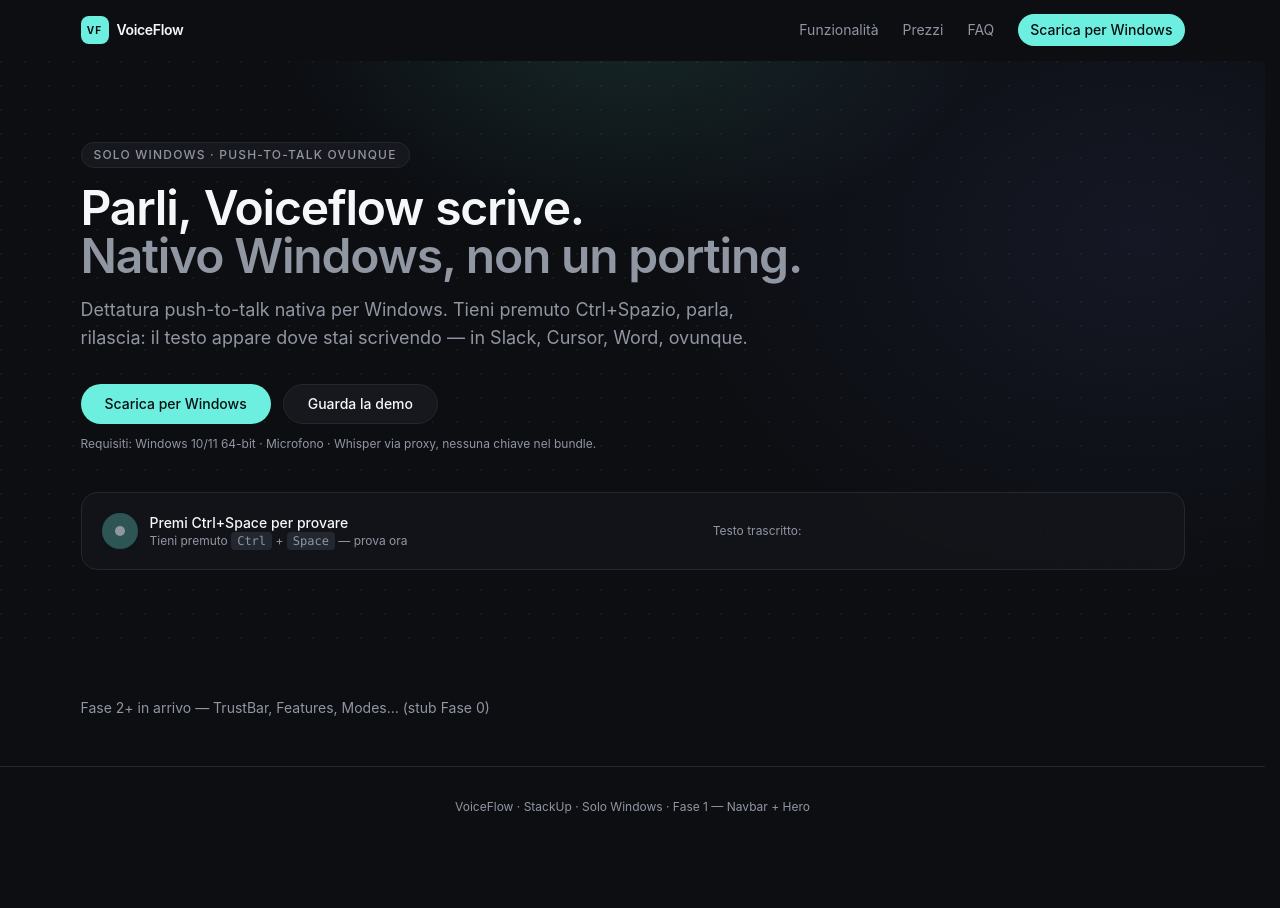
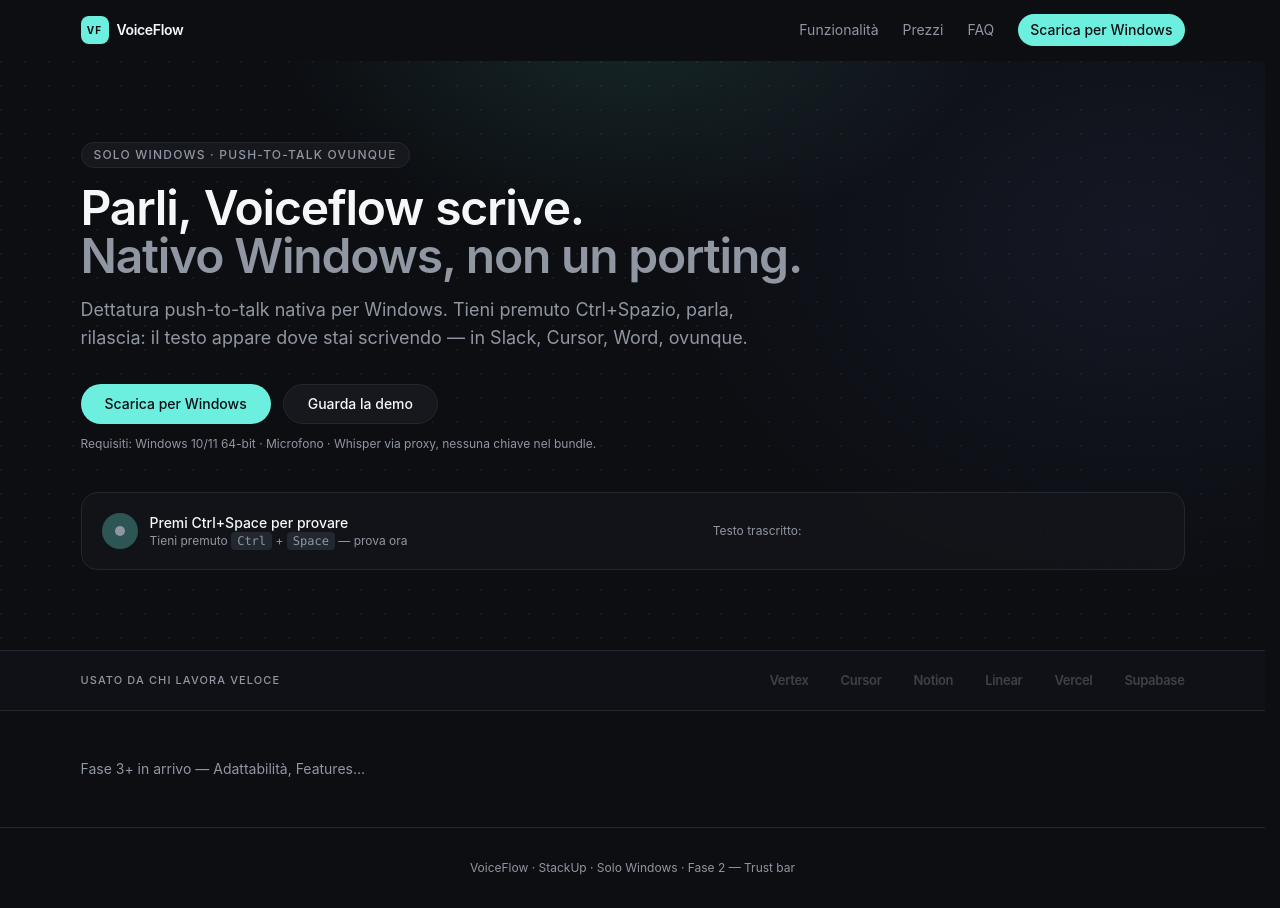
Before and after one commit to gabrieleforestieri0912-lab/Voiceflow, a Next.js app: page / in a window 1280 px wide. Before the commit the page ends 847 px from the top, so only its background shows below. Built offline with nearby package versions, Linux system fonts and the light colour scheme.

Commit message:
feat(landing): Fase 2 trust bar

```diff
--- a/app/page.tsx
+++ b/app/page.tsx
@@ -1,5 +1,6 @@
 import { Navbar } from "@/components/landing/Navbar";
 import { Hero } from "@/components/landing/Hero";
+import { TrustBar } from "@/components/landing/TrustBar";
 
 export default function Page() {
   return (
@@ -7,12 +8,13 @@
       <Navbar />
       <main>
         <Hero />
+        <TrustBar />
         <section id="features" className="mx-auto max-w-6xl px-6 py-12">
-          <p className="text-sm text-muted-foreground">Fase 2+ in arrivo — TrustBar, Features, Modes… (stub Fase 0)</p>
+          <p className="text-sm text-muted-foreground">Fase 3+ in arrivo — Adattabilità, Features…</p>
         </section>
       </main>
       <footer className="border-t border-border py-8 text-center text-xs text-muted-foreground">
-        VoiceFlow · StackUp · Solo Windows · Fase 1 — Navbar + Hero
+        VoiceFlow · StackUp · Solo Windows · Fase 2 — Trust bar
       </footer>
     </div>
   );
--- a/components/landing/TrustBar.tsx
+++ b/components/landing/TrustBar.tsx
@@ -1,2 +1,39 @@
-'use client';
-export const TrustBar = () => <section>TrustBar — Fase 2</section>;
+"use client";
+
+import { motion, useReducedMotion } from "framer-motion";
+import { siteContent } from "@/lib/content";
+import { fadeInUp } from "@/lib/animations";
+
+const logos = ["Vertex", "Cursor", "Notion", "Linear", "Vercel", "Supabase"] as const;
+
+export function TrustBar() {
+  const prefersReduced = useReducedMotion();
+
+  return (
+    <section className="border-y border-border bg-surface/40">
+      <motion.div
+        initial={prefersReduced ? { opacity: 1 } : "hidden"}
+        whileInView={prefersReduced ? { opacity: 1 } : "visible"}
+        viewport={{ once: true, margin: "-40px" }}
+        variants={prefersReduced ? undefined : fadeInUp}
+        className="mx-auto flex max-w-6xl flex-col items-center gap-4 px-6 py-6 sm:flex-row sm:justify-between sm:py-5"
+      >
+        <p className="text-xs font-medium uppercase tracking-widest text-muted-foreground sm:text-[11px]">
+          {siteContent.trustBar.label}
+        </p>
+        <div className="flex flex-wrap items-center justify-center gap-6 sm:gap-8">
+          {logos.map((name) => (
+            <span
+              key={name}
+              className="select-none text-sm font-semibold tracking-tight text-muted-foreground/60 transition-opacity hover:text-muted-foreground hover:opacity-100 sm:text-[13px]"
+              style={{ opacity: 0.6 }}
+              aria-label={name}
+            >
+              {name}
+            </span>
+          ))}
+        </div>
+      </motion.div>
+    </section>
+  );
+}
```
